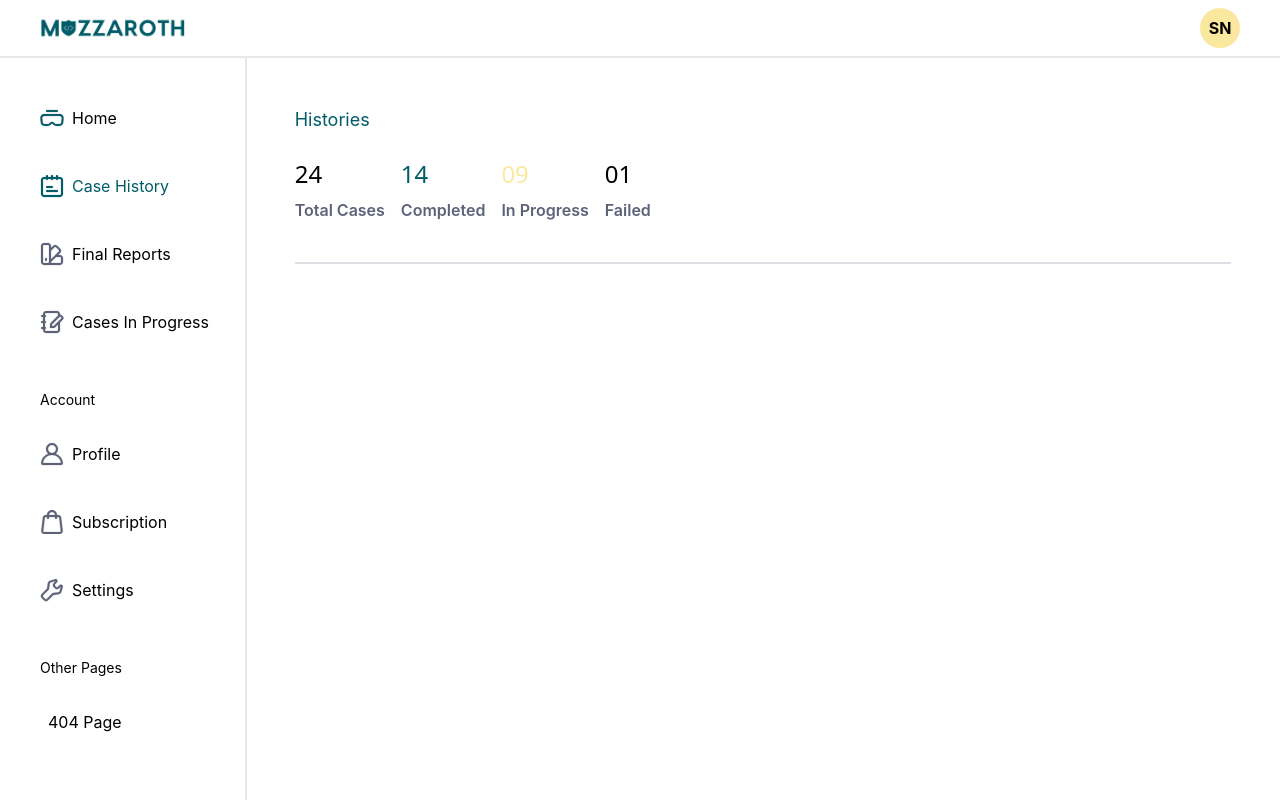
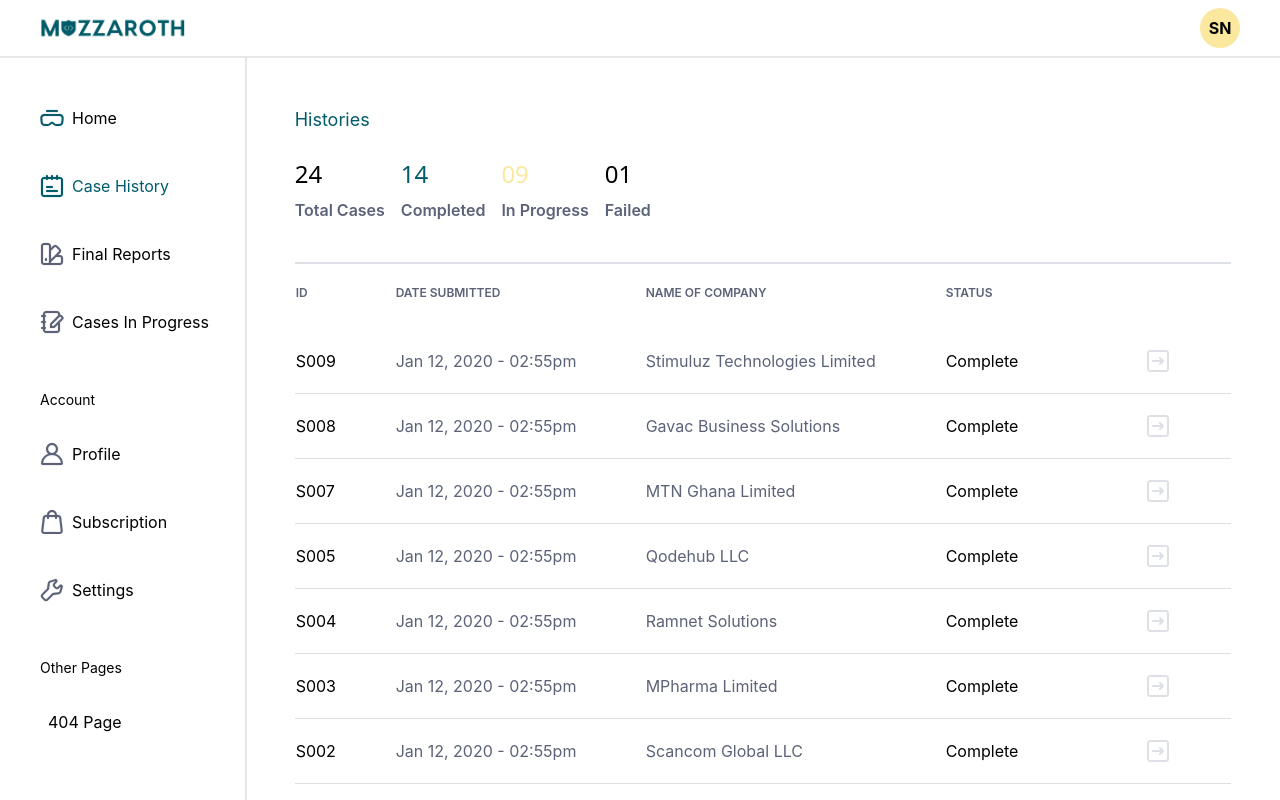
Before and after one commit to Leleking/smooth-dashboard-template, a React (Create React App) app: page /history in a window 1280 px wide. Before the commit this address had no page. Built offline with nearby package versions, Linux system fonts and the light colour scheme; the HTML template or start-up script is replaced by a standard one.

Commit message:
updated history

```diff
--- a/src/pages/Dashboard/index.js
+++ b/src/pages/Dashboard/index.js
@@ -62,7 +62,9 @@ export default function index() {
             </div>
           </PageHeader>
           <div>
-            <div className="text-primary text-lg font-normal">Recent cases</div>
+            <div className="text-primary text-lg font-normal pt-2">
+              Recent cases
+            </div>
           </div>
           <div className="pt-5">
             <Table columns={columns} data={dummyData} />
--- /dev/null
+++ b/src/pages/History/dummyData.js
@@ -0,0 +1,44 @@
+export const dummyData = [
+  {
+    id: "S009",
+    created_at: "Jan 12, 2020 - 02:55pm",
+    name: "Stimuluz Technologies Limited",
+    status: "Complete",
+  },
+  {
+    id: "S008",
+    created_at: "Jan 12, 2020 - 02:55pm",
+    name: "Gavac Business Solutions",
+    status: "Complete",
+  },
+  {
+    id: "S007",
+    created_at: "Jan 12, 2020 - 02:55pm",
+    name: "MTN Ghana Limited",
+    status: "Complete",
+  },
+  {
+    id: "S005",
+    created_at: "Jan 12, 2020 - 02:55pm",
+    name: "Qodehub LLC",
+    status: "Complete",
+  },
+  {
+    id: "S004",
+    created_at: "Jan 12, 2020 - 02:55pm",
+    name: "Ramnet Solutions",
+    status: "Complete",
+  },
+  {
+    id: "S003",
+    created_at: "Jan 12, 2020 - 02:55pm",
+    name: "MPharma Limited",
+    status: "Complete",
+  },
+  {
+    id: "S002",
+    created_at: "Jan 12, 2020 - 02:55pm",
+    name: "Scancom Global LLC",
+    status: "Complete",
+  },
+];
--- a/src/pages/History/index.js
+++ b/src/pages/History/index.js
@@ -1,6 +1,9 @@
 import React from "react";
-import { PageHeader, StatsItem } from "../../components";
+import { PageHeader, StatsItem, Table } from "../../components";
+import { ReactComponent as ActionIcon } from "../../assets/icons/action.svg";
+
 import AppLayout from "../../layouts/AppLayout";
+import { dummyData } from "./dummyData";
 
 const dummyStats = [
   { title: "Total Cases", value: 24, status: "none" },
@@ -10,6 +13,53 @@ const dummyStats = [
 ];
 
 export default function History() {
+  const columns = [
+    {
+      Header: "ID",
+      accessor: "id",
+      className: "w-[100px] min-w-[100px] max-w-[100px]",
+      Cell: (row) => {
+        return <div>{row.row.original.id}</div>;
+      },
+    },
+    {
+      Header: "DATE SUBMITTED",
+      accessor: "created_at",
+      className: "min-w-[250px] w-[250px] max-w-[250px]",
+      Cell: (row) => {
+        return (
+          <div className="text-grey-200">{row.row.original.created_at}</div>
+        );
+      },
+    },
+    {
+      Header: "NAME OF COMPANY",
+      accessor: "name",
+      className: "min-w-[300px] w-[300px] max-w-[300px]",
+      Cell: (row) => {
+        return <div className="text-grey-200">{row.row.original.name}</div>;
+      },
+    },
+    {
+      Header: "STATUS",
+      accessor: "status",
+      className: "min-w-[200px] w-[200px] max-w-[200px]",
+      Cell: (row) => {
+        return <div>{row.row.original.status}</div>;
+      },
+    },
+    {
+      Header: "",
+      accessor: "action",
+      Cell: (row) => {
+        return (
+          <div>
+            <ActionIcon />
+          </div>
+        );
+      },
+    },
+  ];
   return (
     <>
       <AppLayout>
@@ -29,6 +79,9 @@ export default function History() {
               })}
             </div>
           </PageHeader>
+          <div className="pt-5">
+            <Table columns={columns} data={dummyData} />
+          </div>
         </div>
       </AppLayout>
     </>
```
